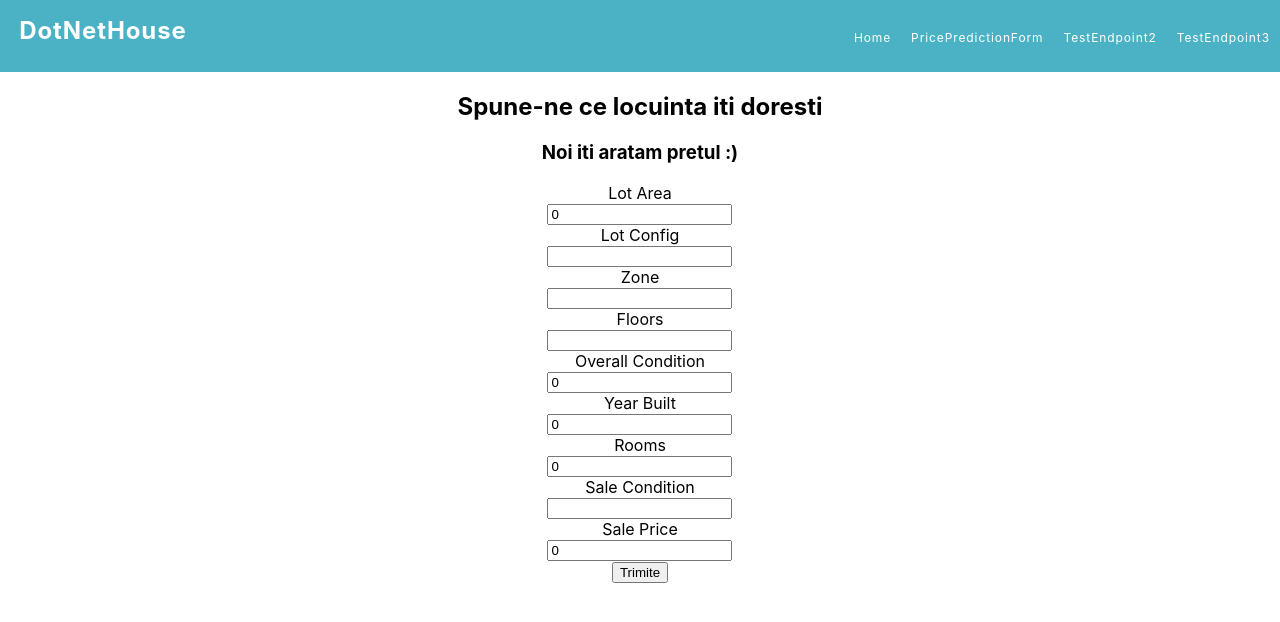
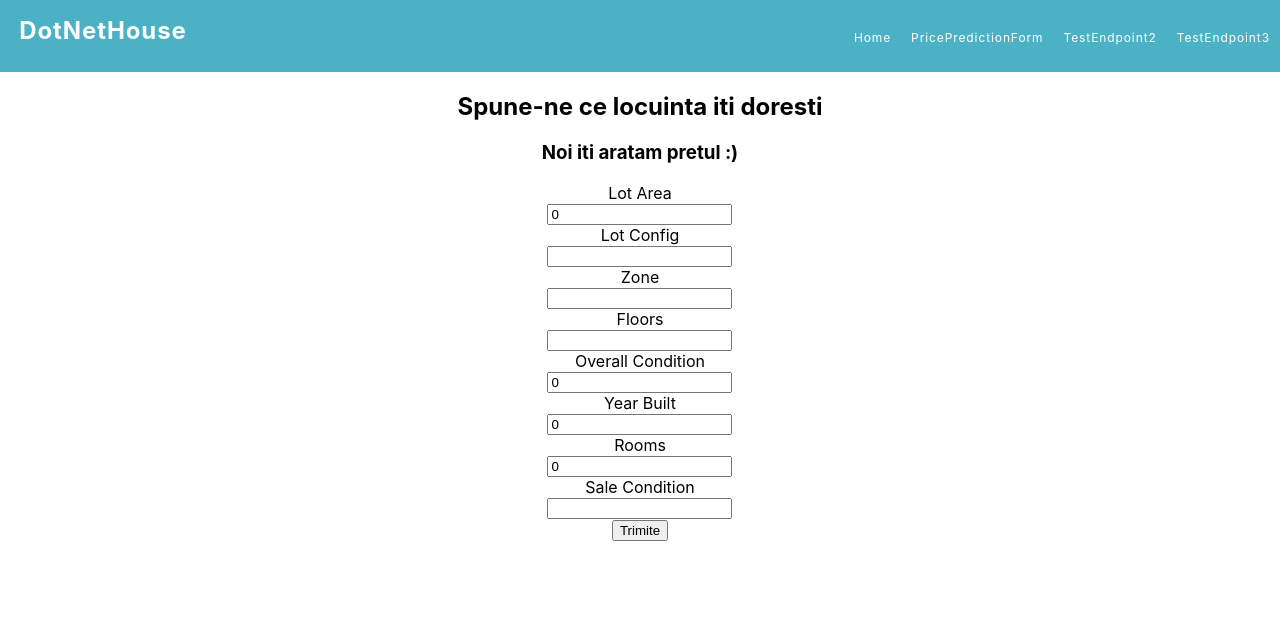
Before and after one commit to SteLoghin/proiect-NET, a React (Create React App) app in the folder react_frontend_test/: page /price-prediction in a window 1280 px wide. Shown: the top 622 px of the page. Built offline with nearby package versions, Linux system fonts and the light colour scheme.

Commit message:
form fix

```diff
--- a/react_frontend_test/src/Pages/PostForm.js
+++ b/react_frontend_test/src/Pages/PostForm.js
@@ -14,7 +14,7 @@ class PostForm extends Component {
 			yearBuilt:0,
 			rooms:0,
 			saleCondition:'',
-			salePrice:0
+
 		}
 	}
 
@@ -40,7 +40,7 @@ class PostForm extends Component {
 	}
 
 	render() {
-		const { lotArea,lotConfig,zone,floors,overallCond,yearBuilt,rooms,saleCondition,salePrice } = this.state
+		const { lotArea,lotConfig,zone,floors,overallCond,yearBuilt,rooms,saleCondition} = this.state
 		return (
 			<div className="dataForm">
 				<form onSubmit={this.submitHandler}>
@@ -128,16 +128,6 @@ class PostForm extends Component {
 							onChange={this.changeHandler}
 						/>
 					</div>
-					<div>
-					<label for="salePrice">Sale Price</label><br />
-						<input
-							type="number"
-                            name="salePrice"
-                            id="salePrice"
-							value={salePrice}
-							onChange={this.changeHandler}
-						/>
-					</div>
 					<button type="submit">Trimite</button>
 					<p id="raspuns"></p>
 				</form>
```
Also changed, not shown: 1 other file (tests, documents, lock files or other folders).
